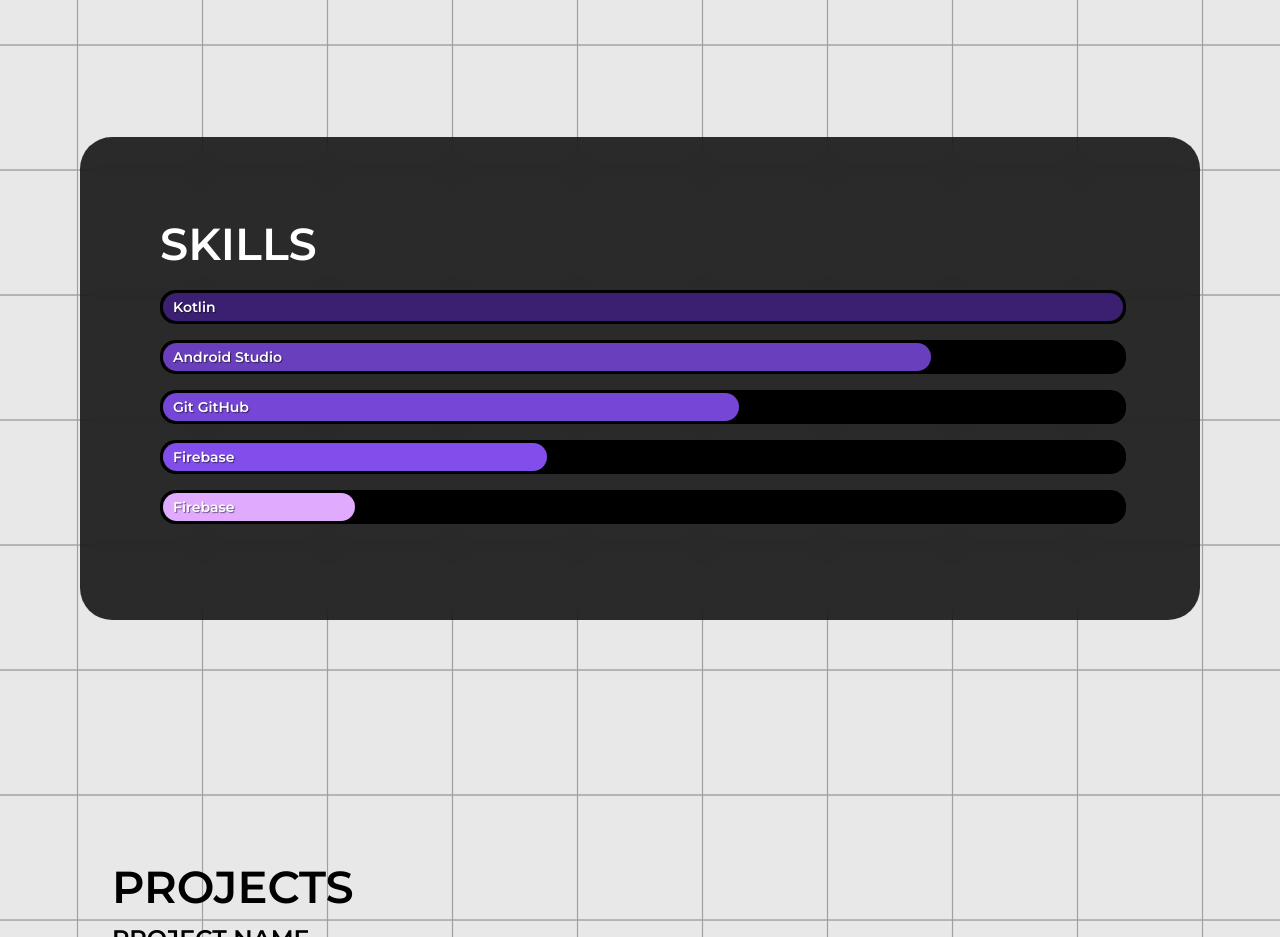
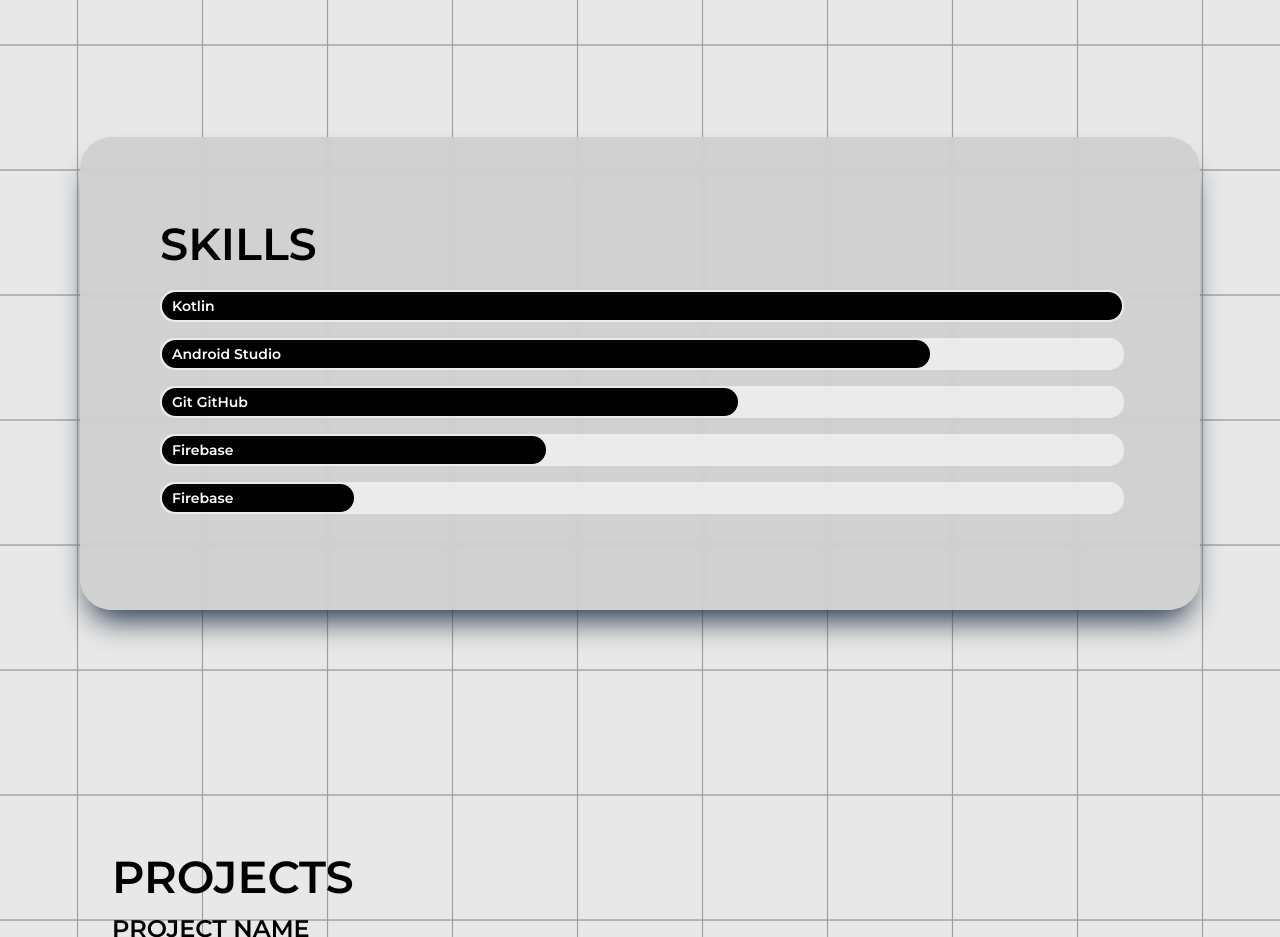
Before and after one commit to tanishabisht/Portfolio-Parallax, a React (Create React App) app: page / in a window 1280 px wide. Shown: the part 2080-3017 px from the top of the page. Built offline with nearby package versions, Linux system fonts and the light colour scheme; no server answers; what react-rellax-wrapper would draw is missing.

Commit message:
uldate UI :: skills

```diff
--- a/public/index.html
+++ b/public/index.html
@@ -20,32 +20,17 @@
     const container = document.querySelector('.bg');
     const shape_1 = document.querySelector('.img_shape_1');
     const shape_2 = document.querySelector('.img_shape_2');
-    const shape_3 = document.querySelector('.img_shape_3');
     const shape_4 = document.querySelector('.img_shape_4');
     container.addEventListener('mousemove', (e) => {
       const mouse_x_position = e.pageX * -1 / 20;
       const mouse_y_position = e.pageY * -1 / 20;
       shape_1.style.transform = `translate(${mouse_x_position}px, ${mouse_y_position + 100}px)`;
       shape_2.style.transform = `translate(${mouse_x_position}px, ${mouse_y_position + 100}px)`;
-      shape_3.style.transform = `translate(${mouse_x_position}px, ${mouse_y_position + 100}px) rotate(-20deg)`;
+      // shape_3.style.transform = `translate(${mouse_x_position}px, ${mouse_y_position + 100}px) rotate(-20deg)`;
       shape_4.style.transform = `translate(${mouse_x_position}px, ${mouse_y_position + 300}px)`;
     })
 
 
 
-    var scroll_position = 0;
-    var section_position = 1000;
-    const bars = document.querySelector('.bar');
-
-    function startAnimation() {
-      element.classList.add("run-animation");
-    }
-
-    window.addEventListener('scroll', function(e) {
-      scroll_position = window.scrollY;
-      if (scroll_position > section_position) {
-        // Start the animation -> startAnimation()
-      }
-    });
   </script>
 </html>
--- a/src/App.scss
+++ b/src/App.scss
@@ -147,13 +147,13 @@ body {
     flex-direction: column;
     justify-content: space-evenly;
     padding: 5rem;
-    background-color: #000000d1;
+    background-color: #ccccccd1;
     border-radius: 2rem;
-    backdrop-filter: blur( 10px );
+    backdrop-filter: blur( 3px );
+    box-shadow: rgb(38, 57, 77) 0px 20px 30px -10px;
     // background: radial-gradient(closest-side, #e66465, transparent);
     // border-radius: 20rem;
     .heading {
-        color: #fff;
         margin-bottom: 1.2rem;
     }
 }
@@ -161,8 +161,7 @@ body {
     from {width: 0%}
 }
 .bar{
-    border: 1px solid #000;
-    background-color: #000;
+    background-color: #ffffff8f;
     width: 100%;
     padding: 2px;
     border-radius: 15px;
@@ -182,23 +181,23 @@ body {
 
     &.learning::before{
         width: calc(20% - 10px);
-        background-color: #E0AAFF;
+        background-color: #000;
     }
     &.basic::before{
         width: calc(40% - 10px);
-        background-color: #814deb;
+        background-color: #000;
     }
     &.intermediate::before{
         width: calc(60% - 10px);
-        background-color: #7646d6;
+        background-color: #000;
     }
     &.advanced::before{
         width: calc(80% - 10px);
-        background-color: #693fbd;
+        background-color: #000;
     }
     &.expert::before{
         width: calc(100% - 10px);
-        background-color: #3b2072;
+        background-color: #000;
     }
 }
 
```
